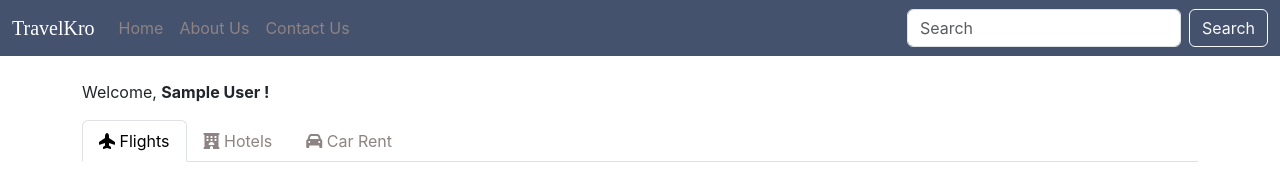
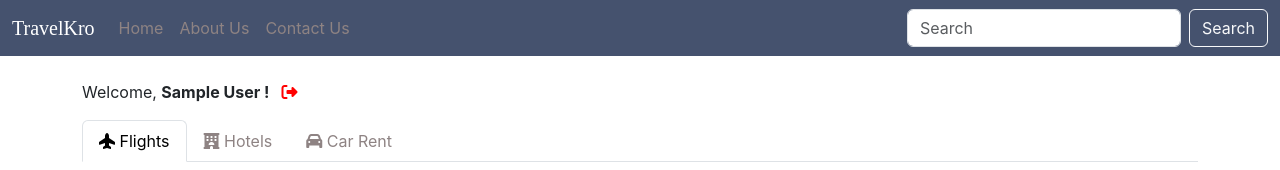
Before and after one commit to jagdtri2003/my-app, a React (Create React App) app: page / in a window 1280 px wide. Shown: the top 170 px of the page. Built offline with nearby package versions, Linux system fonts and the light colour scheme; no server answers; sample sign-in values are in the browser's storage; a web font is replaced by a local one.

Commit message:
Added SignOut Feature

```diff
--- a/src/components/MainCard.js
+++ b/src/components/MainCard.js
@@ -2,8 +2,15 @@ import React from 'react'
 import Flights from './Flights'
 import Hotel from './Hotel'
 import { Container } from 'react-bootstrap';
+import { signOut } from 'firebase/auth';
+import { auth } from './Firebase';
 
 export default function MainCard({user}) {
+
+  const SignOut =()=>{
+    signOut(auth);
+  }
+
   document.title="TravelKro";
   let displayName=user.displayName;
   const savedDisplayName = localStorage.getItem('displayName');
@@ -12,7 +19,7 @@ export default function MainCard({user}) {
   }
   return (
     <>
-    {displayName && <p>Welcome, <b>{displayName} !</b></p>}
+    {displayName && <p>Welcome, <b>{displayName} ! &nbsp;</b> <i class="fa-solid fa-right-from-bracket" title='Signout' style={{color:'red'}} onClick={SignOut}></i></p>}
     <ul className="nav nav-tabs" id="myTab" role="tablist">
     <li className="nav-item" role="presentation">
         <button className="nav-link active" id="home-tab" data-bs-toggle="tab" data-bs-target="#home-tab-pane" type="button" role="tab" aria-controls="home-tab-pane" aria-selected="true"><i class="fa-solid fa-plane-up"></i> Flights</button>
```
